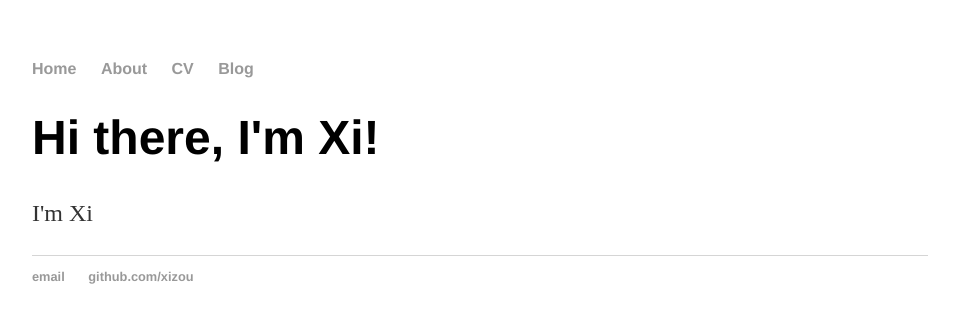
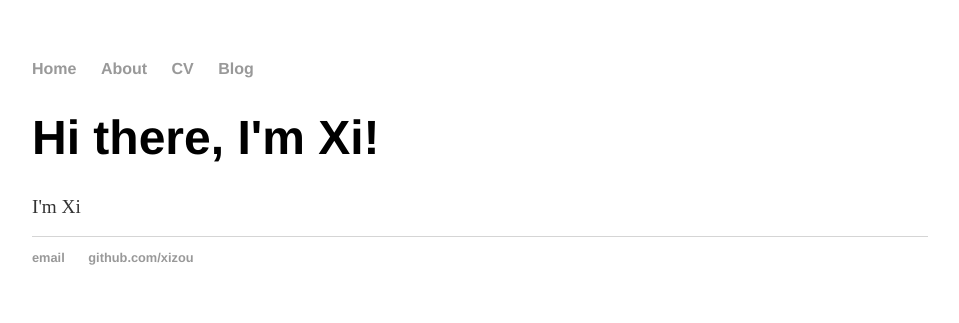
Before and after one commit to xizou/xizou.github.io, a Jekyll site: the page built from index.html, in a window 1280 px wide. Shown: the top 323 px of the page, without its empty margins (160-1119 px from the left). Built offline with Jekyll 4.4.1, drawn with Linux system fonts in a browser that asks for light colours.

Commit message:
Update main.css

```diff
--- a/css/main.css
+++ b/css/main.css
@@ -24,8 +24,8 @@ h1 {
     font-family:'Helvetica', 'Arial', 'Sans-Serif';
 }
 p {
-    font-size: 1.5em;
-    line-height: 1.4em;
+    font-size: 1.2em;
+    line-height: 1.0em;
     color: #333;
 }
 footer {
```
